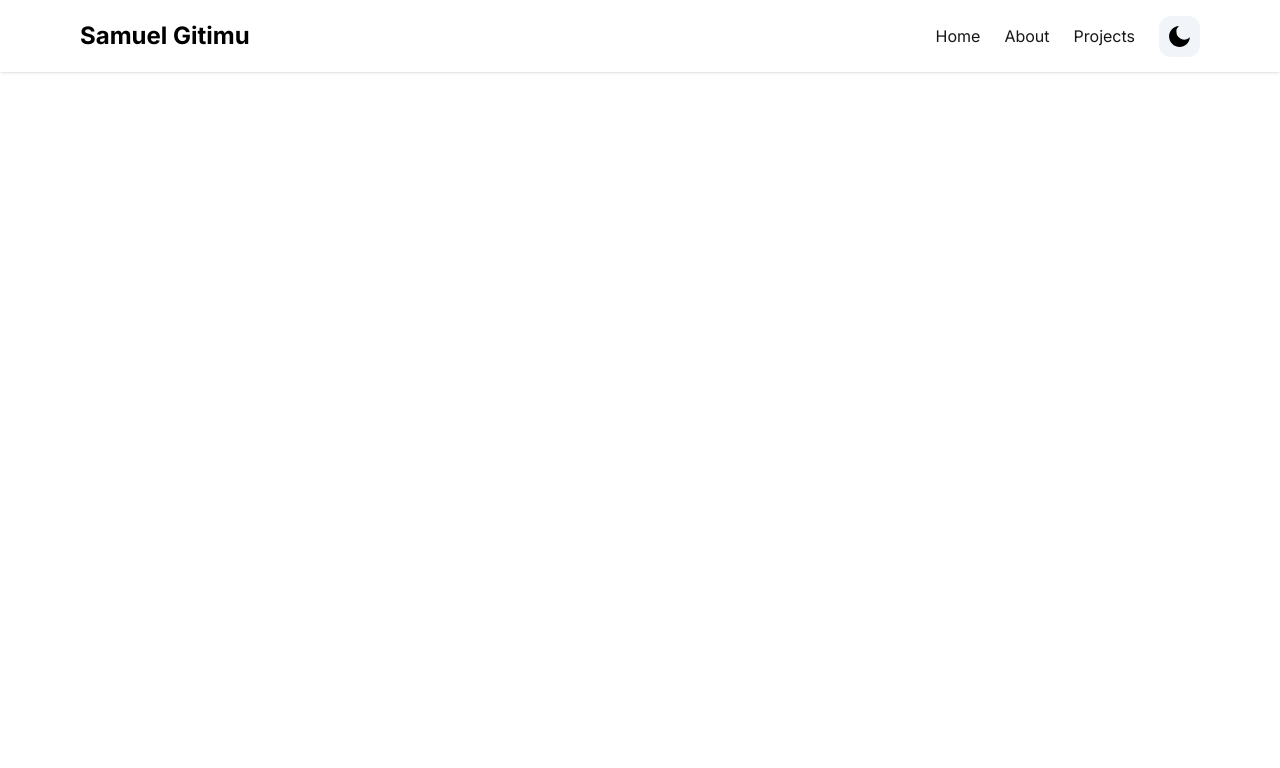
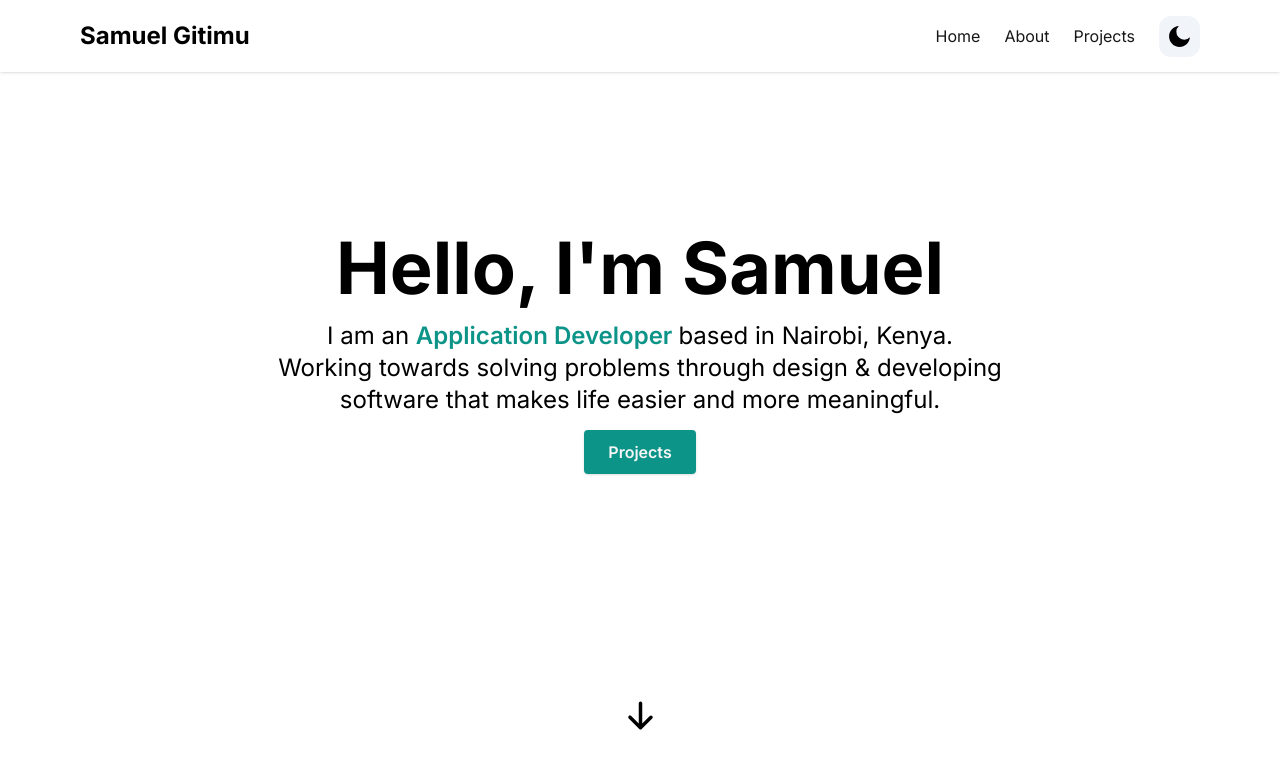
Before and after one commit to Samueelx/portfolio, a Next.js app: page / in a window 1280 px wide. Shown: the top 768 px of the page. Built offline with nearby package versions, Linux system fonts and the light colour scheme.

Commit message:
done with home section.

```diff
--- a/src/app/page.tsx
+++ b/src/app/page.tsx
@@ -1,8 +1,8 @@
-
+import HomeSection from "@/components/HomeSection"
 export default function Home() {
   return (
-    <main>
-      <h1 className="text-2xl">Hello Next</h1>
+    <main className="mx-auto max-w-3xl px-4 sm:px-6 md:max-w-5xl">
+      <HomeSection />
     </main>
   )
 }
--- /dev/null
+++ b/src/components/HomeSection.tsx
@@ -0,0 +1,51 @@
+"use client";
+import React from "react";
+import { Link } from "react-scroll/modules";
+import {HiArrowDown} from 'react-icons/hi'
+
+function HomeSection() {
+  return (
+    <section id="home">
+      <div className="flex flex-col text-center items-center justify-center my-10 py-16 md:flex-row md:py-48 sm:py-32">
+        <div className="md:w-3/4">
+          <h1 className="font-bold text-4xl mt-6 md:text-7xl md:mt-0">Hello, I&#39;m Samuel</h1>
+          <p className="text-lg mt-4 mb-6 md:text-2xl">
+            I am an{" "}
+            <span className="font-semibold text-teal-600">
+              Application Developer{" "}
+            </span>
+            based in Nairobi, Kenya. <br /> Working towards solving problems through
+            design & developing software that makes life easier and more meaningful.
+          </p>
+
+          <Link
+            to="projects"
+            className="text-neutral-100 font-semibold px-6 py-3 bg-teal-600 rounded shadow hover:bg-teal-700 hover:cursor-pointer"
+            activeClass="active"
+            spy={true}
+            smooth={true}
+            offset={-100}
+            duration={500}
+          >
+            Projects
+          </Link>
+        </div>
+      </div>
+
+      <div className="flex flex-row justify-center mb-4">
+        <Link
+        to="about"
+        activeClass="active"
+        spy={true}
+        smooth={true}
+        offset={-100}
+        duration={500}
+        >
+            <HiArrowDown size={35} className="animate-bounce"/>
+        </Link>
+      </div>
+    </section>
+  );
+}
+
+export default HomeSection;
--- a/tailwind.config.js
+++ b/tailwind.config.js
@@ -13,6 +13,15 @@ module.exports = {
           'conic-gradient(from 180deg at 50% 50%, var(--tw-gradient-stops))',
       },
     },
+    animation: {
+      bounce: "bounce 0.5s alternate cubic-bezier(0.95, 0.05, 0.795, 0.035) infinite"
+    },
+    keyframes: {
+      bounce: {
+        from: {transform: "translateY(10px)"},
+        to: {transform: "translateY(0)"},
+      }
+    }
   },
   plugins: [],
 }
```
